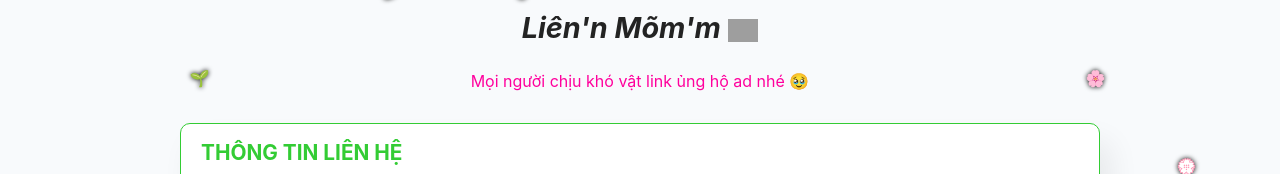
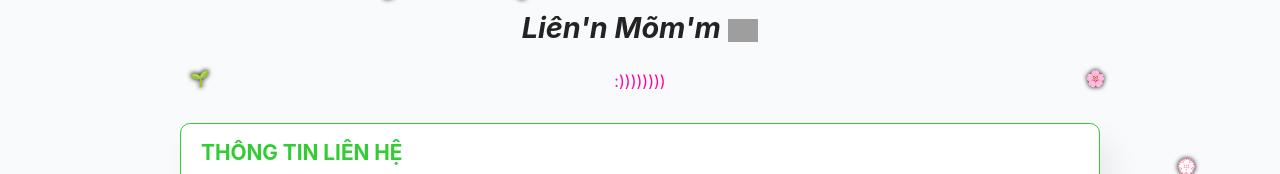
Before and after one commit to LIEN-MOM-TOOL/-, a plain HTML site: page index.html in a window 1280 px wide. Shown: the part 205-379 px from the top of the page. Drawn offline with nearby package versions, Linux system fonts and the light colour scheme; grey boxes are pictures that could not be loaded.

Commit message:
Update index.html

```diff
--- a/index.html
+++ b/index.html
@@ -52,7 +52,7 @@
                             </div>
                             <!-- Tiểu sử -->
                             <div class="profile-bio" style="text-align: center; margin-top: 20px; font-size: 16px; color: #666;">
-                             <a style="color: #ff009d;"> Mọi người chịu khó vật link ủng hộ ad nhé 🥹</a>
+                             <a style="color: #ff009d;"> :))))))))</a>
                              </div>
                            <div class="profile-boxs">
                         </div>
```
